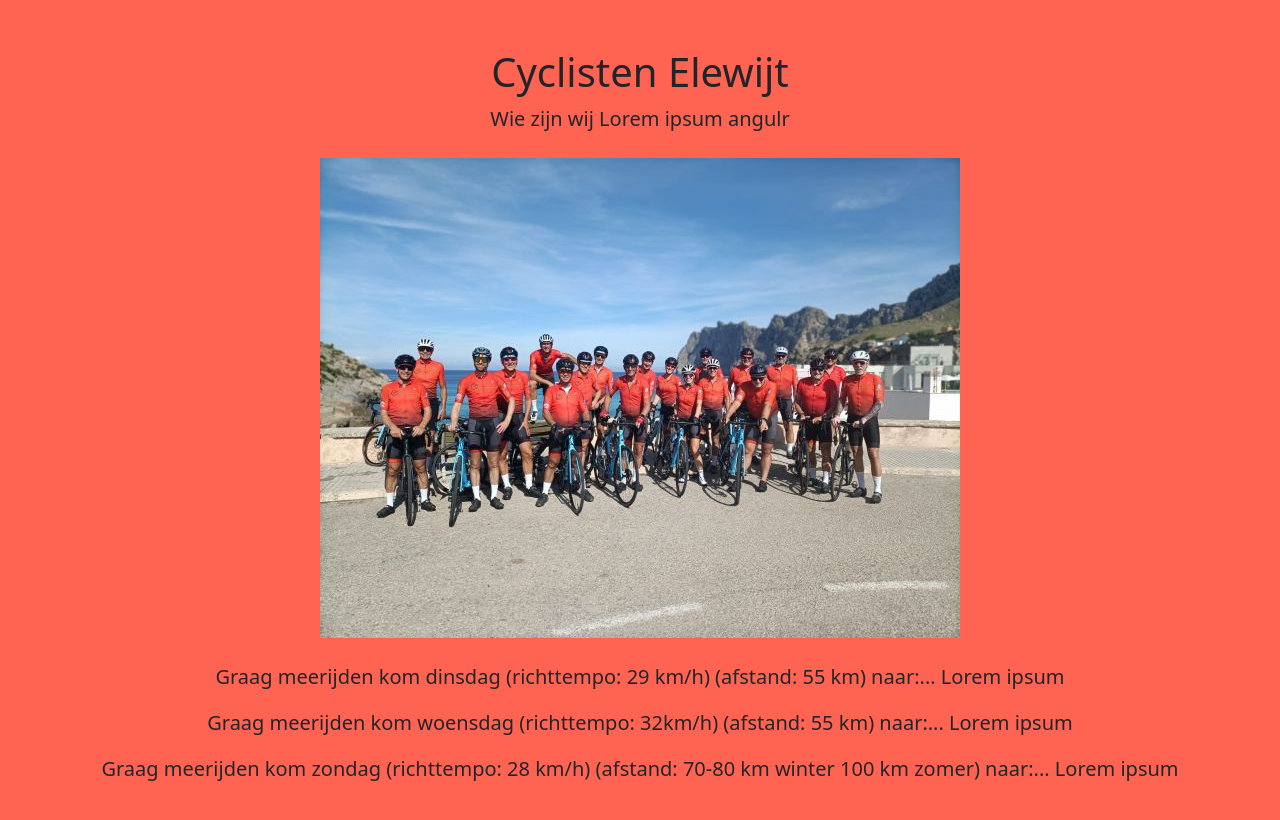
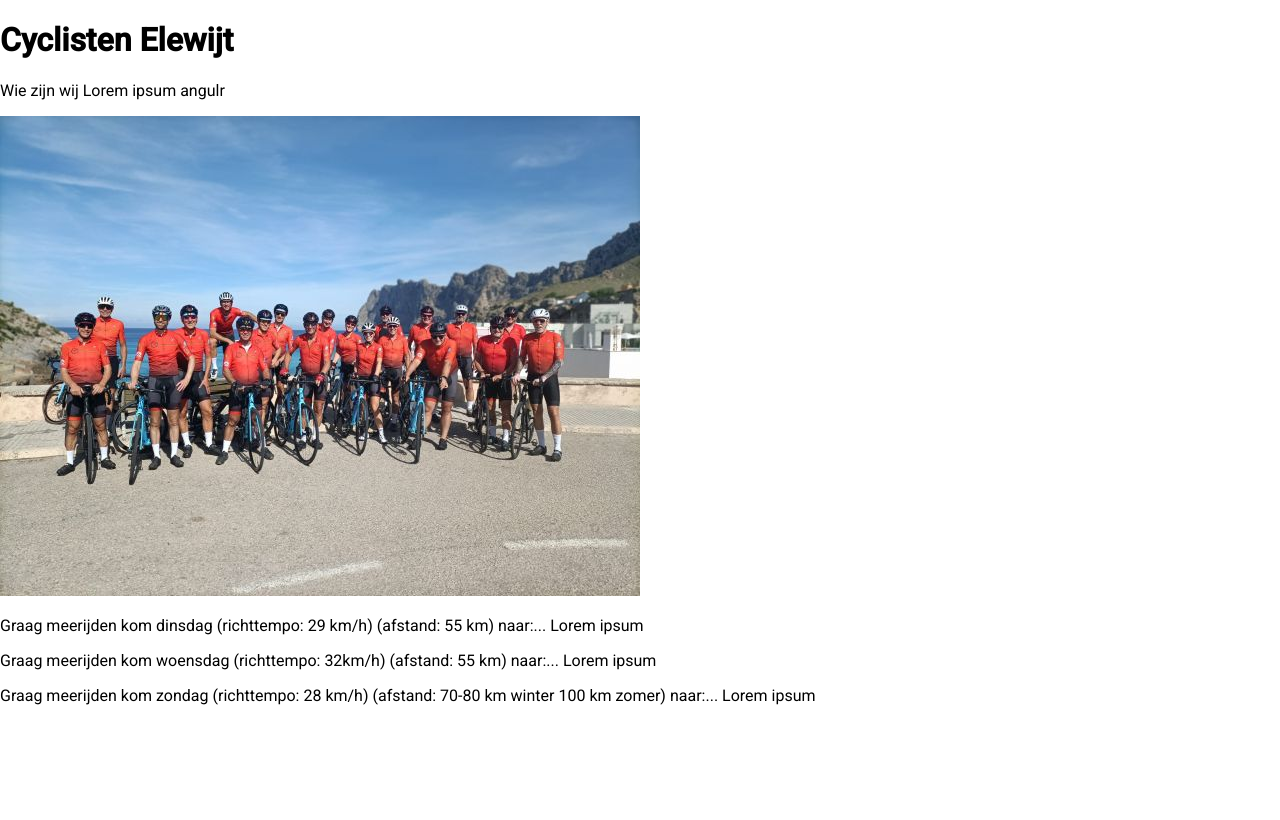
Before and after one commit to timaar/CyclistenElewijt, an Angular app: page / in a window 1280 px wide. Built offline with nearby package versions, Linux system fonts and the light colour scheme.

Commit message:
feat() move to material design and scss

```diff
--- a/angular.json
+++ b/angular.json
@@ -5,7 +5,11 @@
   "projects": {
     "CyclistenElewijt": {
       "projectType": "application",
-      "schematics": {},
+      "schematics": {
+        "@schematics/angular:component": {
+          "style": "scss"
+        }
+      },
       "root": "",
       "sourceRoot": "src",
       "prefix": "app",
@@ -27,8 +31,7 @@
               }
             ],
             "styles": [
-              "node_modules/bootstrap/dist/css/bootstrap.min.css",
-              "src/styles.css"
+              "src/styles.scss"
             ],
             "scripts": []
           },
@@ -86,7 +89,7 @@
               }
             ],
             "styles": [
-              "src/styles.css"
+              "src/styles.scss"
             ],
             "scripts": []
           }
--- a/package.json
+++ b/package.json
@@ -12,15 +12,16 @@
   "private": true,
   "dependencies": {
     "@angular/animations": "^18.2.0",
+    "@angular/cdk": "^18.2.13",
     "@angular/common": "^18.2.0",
     "@angular/compiler": "^18.2.0",
     "@angular/core": "^18.2.0",
     "@angular/forms": "^18.2.0",
+    "@angular/material": "^18.2.13",
     "@angular/platform-browser": "^18.2.0",
     "@angular/platform-browser-dynamic": "^18.2.0",
     "@angular/router": "^18.2.0",
     "angular-cli-ghpages": "^2.0.3",
-    "bootstrap": "^5.3.3",
     "rxjs": "~7.8.0",
     "tslib": "^2.3.0",
     "zone.js": "~0.14.10"
--- a/src/app/app.component.ts
+++ b/src/app/app.component.ts
@@ -6,7 +6,7 @@
   standalone: true,
   imports: [RouterOutlet],
   templateUrl: './app.component.html',
-  styleUrl: './app.component.css'
+  styleUrl: './app.component.scss'
 })
 export class AppComponent {
   title = 'CyclistenElewijt';
--- a/src/app/app.config.ts
+++ b/src/app/app.config.ts
@@ -2,7 +2,8 @@
 import { provideRouter } from '@angular/router';
 
 import { routes } from './app.routes';
+import { provideAnimationsAsync } from '@angular/platform-browser/animations/async';
 
 export const appConfig: ApplicationConfig = {
-  providers: [provideZoneChangeDetection({ eventCoalescing: true }), provideRouter(routes)]
+  providers: [provideZoneChangeDetection({ eventCoalescing: true }), provideRouter(routes), provideAnimationsAsync()]
 };
--- /dev/null
+++ b/src/app/footer/footer.component.html
@@ -0,0 +1 @@
+<p>footer works!<mat-slide-toggle>Toggle me!</mat-slide-toggle></p>
--- a/src/index.html
+++ b/src/index.html
@@ -6,8 +6,10 @@
   <base href="/">
   <meta name="viewport" content="width=device-width, initial-scale=1">
   <link rel="icon" type="image/x-icon" href="favicon.ico">
+  <link href="https://fonts.googleapis.com/css2?family=Roboto:wght@300;400;500&display=swap" rel="stylesheet">
+  <link href="https://fonts.googleapis.com/icon?family=Material+Icons" rel="stylesheet">
 </head>
-<body>
+<body class="mat-typography">
   <app-root>
   </app-root>
 </body>
--- a/src/styles.css
+++ /dev/null
@@ -1,5 +0,0 @@
-/* You can add global styles to this file, and also import other style files */
-
-body {
-  background-color: #ff6352;
-}
--- /dev/null
+++ b/src/styles.scss
@@ -0,0 +1,40 @@
+
+// Custom Theming for Angular Material
+// For more information: https://material.angular.io/guide/theming
+@use '@angular/material' as mat;
+// Plus imports for other components in your app.
+
+// Include the common styles for Angular Material. We include this here so that you only
+// have to load a single css file for Angular Material in your app.
+// Be sure that you only ever include this mixin once!
+@include mat.core();
+
+// Define the theme object.
+$csscproject-theme: mat.define-theme((
+  color: (
+    theme-type: light,
+    primary: mat.$azure-palette,
+    tertiary: mat.$blue-palette,
+  ),
+  density: (
+    scale: 0,
+  )
+));
+
+// Include theme styles for core and each component used in your app.
+// Alternatively, you can import and @include the theme mixins for each component
+// that you are using.
+:root {
+  @include mat.all-component-themes($csscproject-theme);
+}
+
+// Comment out the line below if you want to use the pre-defined typography utility classes.
+// For more information: https://material.angular.io/guide/typography#using-typography-styles-in-your-application.
+// @include mat.typography-hierarchy($csscproject-theme);
+
+// Comment out the line below if you want to use the deprecated `color` inputs.
+// @include mat.color-variants-backwards-compatibility($csscproject-theme);
+/* You can add global styles to this file, and also import other style files */
+
+html, body { height: 100%; }
+body { margin: 0; font-family: Roboto, "Helvetica Neue", sans-serif; }
```
Also changed, not shown: src/app/footer/footer.component.ts (added, +13 -0 lines), src/app/app.component.scss (added), src/app/footer/footer.component.scss (added), 2 other files (tests, documents, lock files or other folders).
